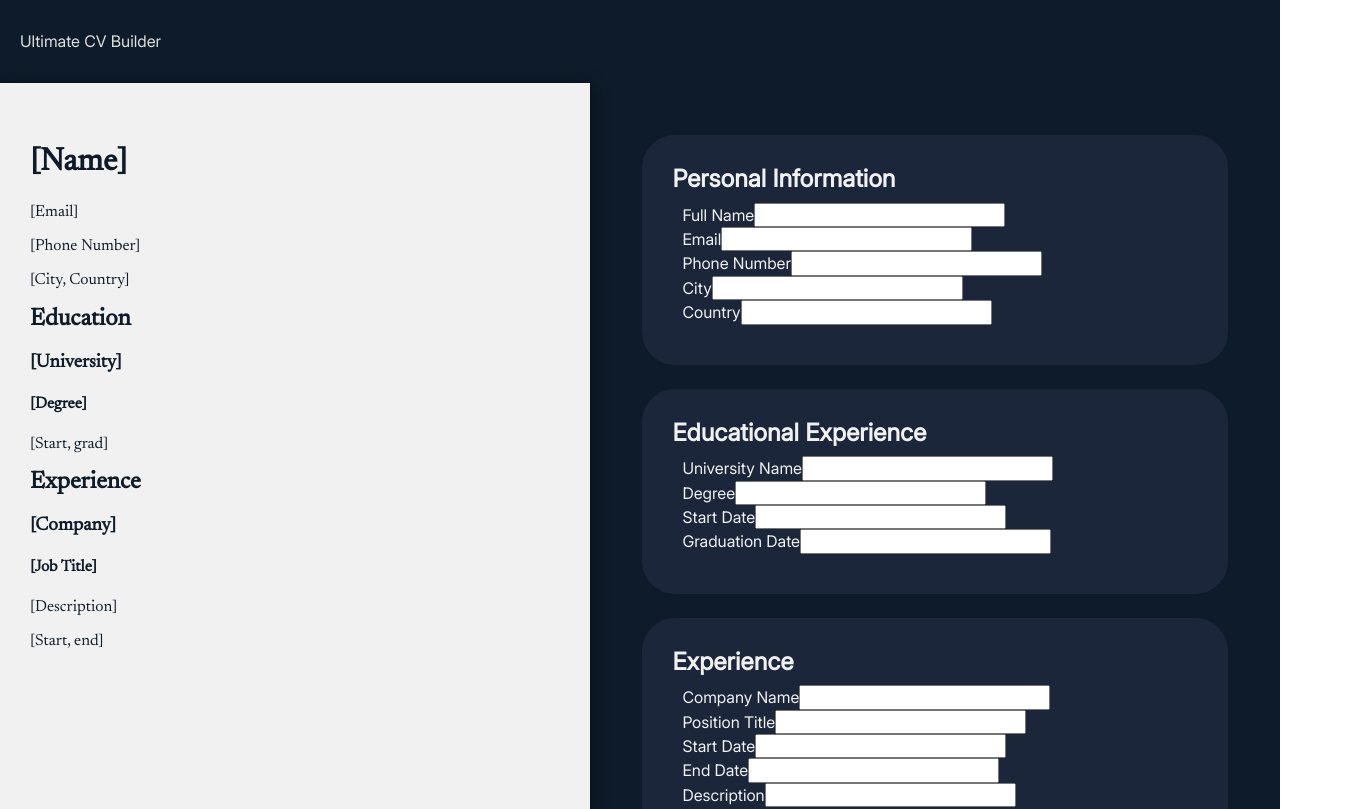
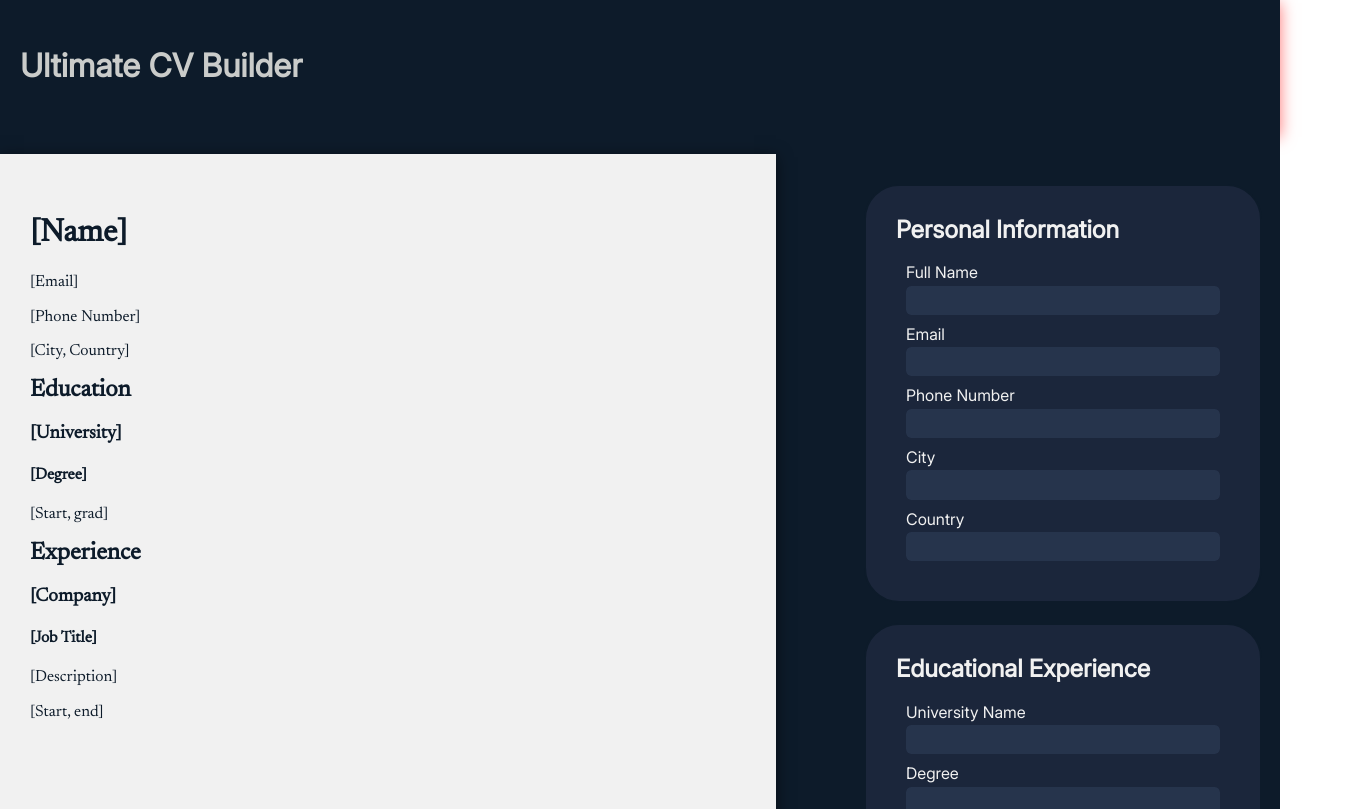
Before and after one commit to gianlucaegallino/CV-Builder-Ultimate, a React (Vite) app: page / in a window 1280 px wide. Shown: the top 809 px of the page, 1350 px wide, since content can reach past the window. Built offline with nearby package versions, Linux system fonts and the light colour scheme.

Commit message:
Finish Aesthetic Changes

```diff
--- a/src/components/CustomHeader.jsx
+++ b/src/components/CustomHeader.jsx
@@ -2,7 +2,7 @@ import "../styles/CustomHeader.css"
 export default function CustomHeader(){
     return(
         <header className="hdr">
-            <p className="Title">Ultimate CV Builder</p>
+                <p className="Title">Ultimate CV Builder</p>
         </header>
     )
 }
--- a/src/styles/App.css
+++ b/src/styles/App.css
@@ -32,6 +32,6 @@ main {
   grid-column: 1 / 3;
   grid-row: 2/3;
   display: grid;
-  grid-template-columns: 1fr 1.6fr;
+  grid-template-columns: 1fr 1.2fr;
   grid-template-rows: 1fr;
 }
--- a/src/styles/CVForm.css
+++ b/src/styles/CVForm.css
@@ -1,6 +1,7 @@
 .CVForm{
     display: flex;
     flex-direction: column;
+    align-items: center;
     gap: 20px;
-    padding: 50px;
+    padding: 50px 120px;
 }
--- a/src/styles/Curriculum.css
+++ b/src/styles/Curriculum.css
@@ -1,14 +1,17 @@
 .curriculum {
-  align-items: center;
+  align-items: flex-start;
   display: flex;
   justify-content: center;
+  padding: 20px 0px;
 }
 .curriculumPage {
+  --sizeFactor : 1.35;
   background-color: var(--myWhite);
   box-shadow: var(--myShadow);
   color: var(--myBlack);
   font-family: Newsreader;
-  height: 750px;
+
   padding: 40px 30px;
-  width: calc(750px / 1.414);
+  height: calc(750px * var(--sizeFactor));
+  width: calc((750px / 1.414) * var(--sizeFactor));
 }
--- a/src/styles/CustomHeader.css
+++ b/src/styles/CustomHeader.css
@@ -12,4 +12,14 @@
 
 .Title{
     color: var(--myCream);
+    font-size: 2rem;
+    font-weight: 600;
+    margin: 0px;
+    will-change: opacity;
+    transition: opacity 450ms;
+    opacity:0.90;
 }
+.Title:hover {
+    opacity:1 ;
+    transition: opacity 150ms;
+}
--- a/src/styles/InputWrapper.css
+++ b/src/styles/InputWrapper.css
@@ -5,6 +5,7 @@
     border: 0px;
     border: 2px solid var(--myBlack);
     transition: border 0.5s;
+    min-width: 100%;
 }
 
 .inputWrapper:hover{
--- a/src/styles/LabeledInput.css
+++ b/src/styles/LabeledInput.css
@@ -0,0 +1,26 @@
+label{
+    display: flex;
+    flex-direction: column;
+}
+
+input {
+    margin-top: 4px;
+    background-color: #415a7746;
+    border: none;
+    border-radius: 5px;
+    height: 1.7rem;
+    outline:1px solid var(--myGray);
+    transition: outline 0.25s;
+    color: var(--myWhite);
+    padding-left: 5px;
+    max-width: 100%;
+}
+
+input:focus{
+
+    outline:1px solid var(--myLightBlue);
+}
+
+.myInput{
+    margin-top: 10px;
+}
```
